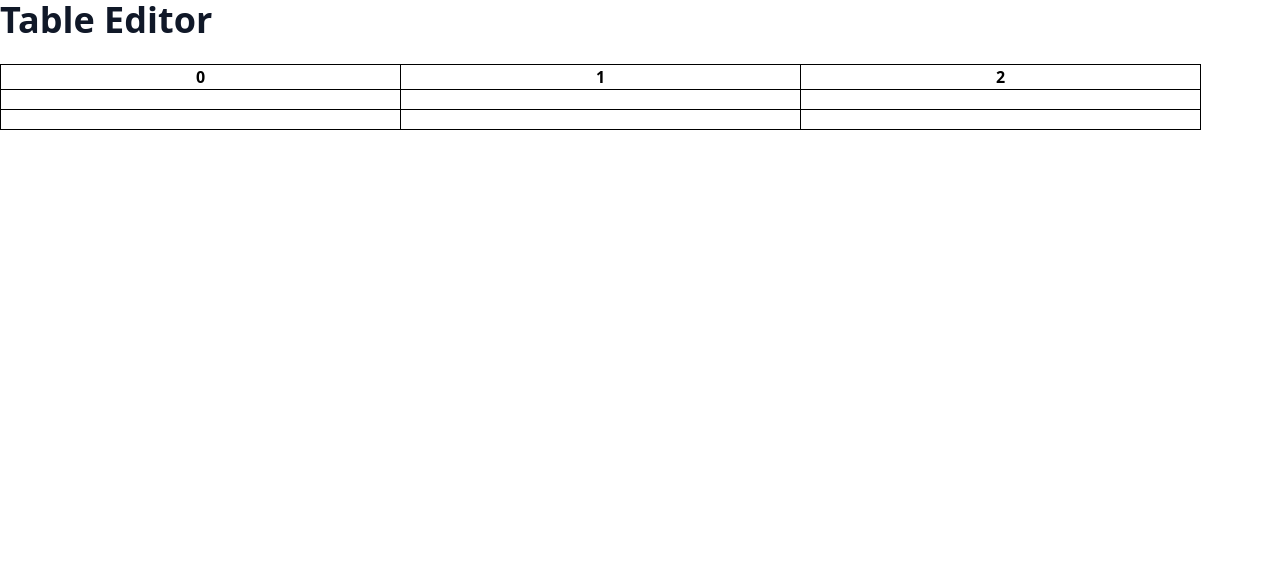
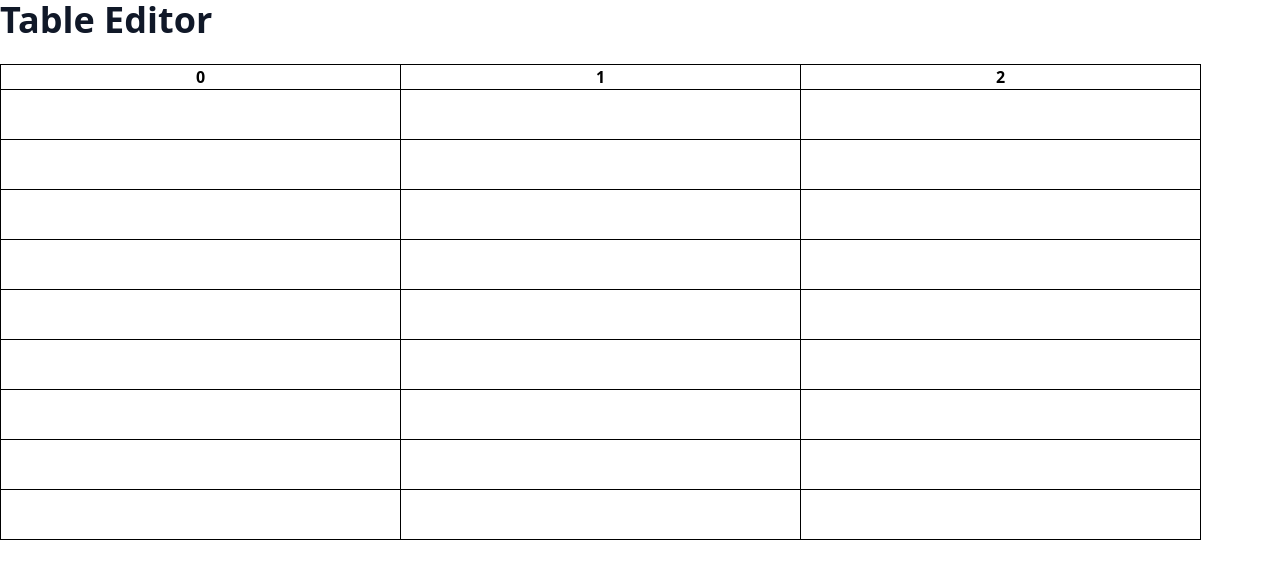
Before and after one commit to keyurparalkar/table-editor, a React (Vite) app: page / in a window 1280 px wide. Shown: the top 578 px of the page. Built offline with nearby package versions, Linux system fonts and the light colour scheme.

Commit message:
fix: incorrect rowsById generation

```diff
--- a/src/App.tsx
+++ b/src/App.tsx
@@ -5,7 +5,7 @@ function App() {
 		<div>
 			<h1 className="text-4xl font-bold text-gray-900">Table Editor</h1>
 			<br />
-			<TableEditor defaultColumns={3} defaultRows={2} />
+			<TableEditor defaultColumns={3} defaultRows={9} />
 		</div>
 	);
 }
--- a/src/machine/index.ts
+++ b/src/machine/index.ts
@@ -31,12 +31,12 @@ const TableEditorMachine = setup({
 						.fill(0)
 						.map((_, i) => String(i));
 
-					draftSchema.rowsById = draftSchema.colOrder.reduce(
+					draftSchema.rowsById = draftSchema.rowOrder.reduce(
 						(acc, curr) => {
 							acc[curr] = {
 								id: curr,
 								style: {
-									height: 20,
+									height: 50,
 								},
 							};
 
--- a/src/ui/Grid/table-editor.tsx
+++ b/src/ui/Grid/table-editor.tsx
@@ -9,7 +9,7 @@ import GridRow from "./grid-row";
 type TableEditorProps = MachineInput;
 
 const TableEditor = ({ defaultColumns, defaultRows }: TableEditorProps) => {
-	const [, , actorRef] = useMachine(TableEditorMachine, {
+	const [sp, , actorRef] = useMachine(TableEditorMachine, {
 		input: {
 			defaultColumns,
 			defaultRows,
@@ -26,6 +26,7 @@ const TableEditor = ({ defaultColumns, defaultRows }: TableEditorProps) => {
 	} = useGetTableProperties({
 		actorRef,
 	});
+	console.log({ sp });
 
 	return (
 		<div className="inline-block relative">
```
